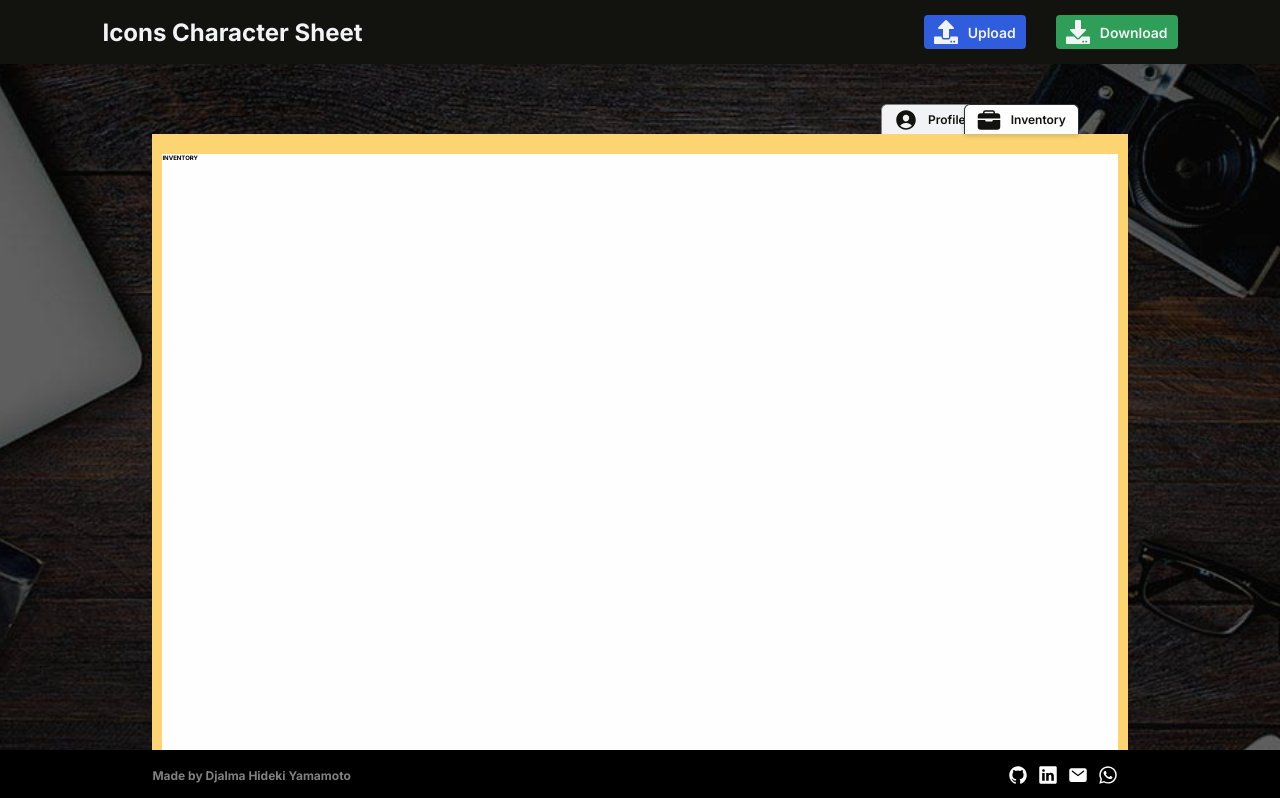
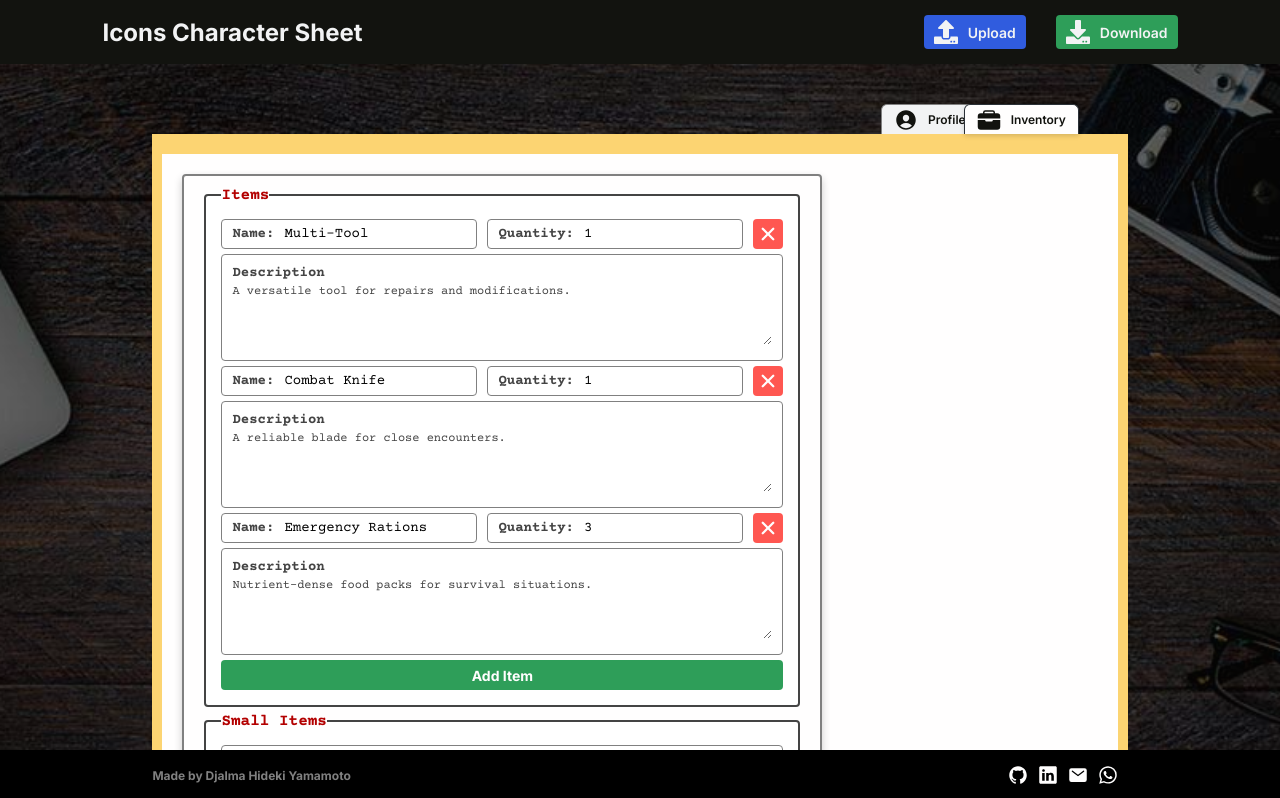
Before and after one commit to YH1d3k12/icons-character-sheet, a React (Vite) app in the folder frontend/: page /inventory in a window 1280 px wide. Shown: the top 798 px of the page. Built offline with nearby package versions, Linux system fonts and the light colour scheme.

Commit message:
Feat: created inventory form.

```diff
--- /dev/null
+++ b/frontend/src/components/InventoryForm/index.tsx
@@ -0,0 +1,132 @@
+import { useCharacter } from '../../hooks/useCharacter';
+import { IoClose } from 'react-icons/io5';
+import './styles.css';
+
+export default function InventoryForm() {
+    const [character, setCharacter] = useCharacter();
+
+    const addItem = () => {
+        const newItem = { name: '', quantity: 1, description: '', weight: 0 };
+        setCharacter({
+            ...character,
+            items: [...character.items, newItem],
+        });
+    };
+
+    const updateItemField = (
+        index: number,
+        field: string,
+        value: string | number
+    ) => {
+        const updatedItems = character.items.map((item, i) =>
+            i === index ? { ...item, [field]: value } : item
+        );
+        setCharacter({
+            ...character,
+            items: updatedItems,
+        });
+    };
+
+    const removeItem = (index: number) => {
+        const updatedItems = character.items.filter((_, i) => i !== index);
+        setCharacter({
+            ...character,
+            items: updatedItems,
+        });
+    };
+
+    return (
+        <form className="form inventory-form">
+            <fieldset>
+                <legend>Items</legend>
+                {character.items.length === 0 && <p>No items added yet.</p>}
+
+                {character.items.map((item, idx) => (
+                    <div key={idx} className="form-group">
+                        <div className="form-row">
+                            <label>
+                                Name:
+                                <input
+                                    className="form-input"
+                                    type="text"
+                                    value={item.name}
+                                    onChange={e =>
+                                        updateItemField(
+                                            idx,
+                                            'name',
+                                            e.target.value
+                                        )
+                                    }
+                                />
+                            </label>
+                            <label>
+                                Quantity:
+                                <input
+                                    className="form-input"
+                                    type="number"
+                                    min="1"
+                                    max="10"
+                                    value={item.quantity}
+                                    onChange={e =>
+                                        updateItemField(
+                                            idx,
+                                            'quantity',
+                                            parseInt(e.target.value, 10) || 0
+                                        )
+                                    }
+                                />
+                            </label>
+                            <button
+                                className="rmv-item-button"
+                                type="button"
+                                aria-label={`Remove item ${
+                                    item.name || idx + 1
+                                }`}
+                                onClick={() => removeItem(idx)}
+                                title="Remove item"
+                            >
+                                <IoClose size={24} />
+                            </button>
+                        </div>
+                        <label style={{ display: 'block', lineHeight: '24px' }}>
+                            Description
+                            <textarea
+                                className="form-text"
+                                value={item.description || ''}
+                                onChange={e =>
+                                    updateItemField(
+                                        idx,
+                                        'description',
+                                        e.target.value
+                                    )
+                                }
+                            />
+                        </label>
+                    </div>
+                ))}
+                <button
+                    className="add-item-button"
+                    type="button"
+                    onClick={addItem}
+                >
+                    Add Item
+                </button>
+            </fieldset>
+            <fieldset>
+                <legend>Small Items</legend>
+                <label>
+                    <textarea
+                        className="form-text"
+                        value={character.smallItems || ''}
+                        onChange={e =>
+                            setCharacter({
+                                ...character,
+                                smallItems: e.target.value,
+                            })
+                        }
+                    />
+                </label>
+            </fieldset>
+        </form>
+    );
+}
--- /dev/null
+++ b/frontend/src/components/InventoryForm/styles.css
@@ -0,0 +1,57 @@
+.inventory-form {
+    min-width: 580px;
+    max-width: 640px;
+}
+
+.rmv-item-button {
+    border: 2px solid transparent;
+    border-radius: 4px;
+    min-height: 30px;
+    height: 30px;
+    min-width: 30px;
+    width: 30px;
+    background-color: var(--bittersweet);
+    transition: border 0.3s ease, background-color 0.3s ease;
+    cursor: pointer;
+}
+
+.rmv-item-button svg {
+    fill: var(--white);
+    transition: fill 0.3s ease;
+}
+
+.rmv-item-button:hover {
+    border: 2px solid var(--bittersweet);
+    background-color: var(--white);
+}
+
+.rmv-item-button:hover svg {
+    fill: var(--bittersweet);
+}
+
+.add-item-button {
+    border: 2px solid transparent;
+    border-radius: 4px;
+    height: 30px;
+    width: 100%;
+    color: var(--white);
+    background-color: var(--shamrock-green);
+    font-size: 1.4rem;
+    font-weight: 700;
+    transition: all 0.3s ease;
+    cursor: pointer;
+}
+
+.add-item-button:hover {
+    border: 2px solid var(--shamrock-green);
+    background-color: var(--white);
+    color: var(--shamrock-green);
+}
+
+@media screen and (max-width: 640px) {
+    .rmv-item-button {
+        position: absolute;
+        top: 0;
+        right: 0;
+    }
+}
--- a/frontend/src/data/mockedCharacter.tsx
+++ b/frontend/src/data/mockedCharacter.tsx
@@ -73,23 +73,8 @@ const mockedCharacter: Character = {
             weight: 0.2,
         },
     ],
-    smallItems: [
-        {
-            name: 'Holo-Communicator',
-            quantity: 1,
-            weight: 0.1,
-        },
-        {
-            name: 'Flashlight',
-            quantity: 1,
-            weight: 0.3,
-        },
-        {
-            name: 'Cell Phone',
-            quantity: 1,
-            weight: 0.4,
-        },
-    ],
+    smallItems:
+        'First Aid Kit, Flashlight, Multi-Tool, Combat Knife, Emergency Rations',
 };
 
 export default mockedCharacter;
--- a/frontend/src/pages/Inventory/index.tsx
+++ b/frontend/src/pages/Inventory/index.tsx
@@ -1,9 +1,10 @@
+import InventoryForm from '../../components/InventoryForm';
 import './styles.css';
 
 export default function InventoryPage() {
     return (
         <div className="inventory-page">
-            <h1>INVENTORY</h1>
+            <InventoryForm />
         </div>
     );
 }
--- a/frontend/src/pages/Inventory/styles.css
+++ b/frontend/src/pages/Inventory/styles.css
@@ -0,0 +1,3 @@
+.inventory-page {
+    padding: 20px;
+}
--- a/frontend/src/services/character.tsx
+++ b/frontend/src/services/character.tsx
@@ -26,5 +26,5 @@ export interface Character {
     flaws: string;
     stunts: string;
     items: Item[];
-    smallItems: Item[];
+    smallItems: string;
 }
```
